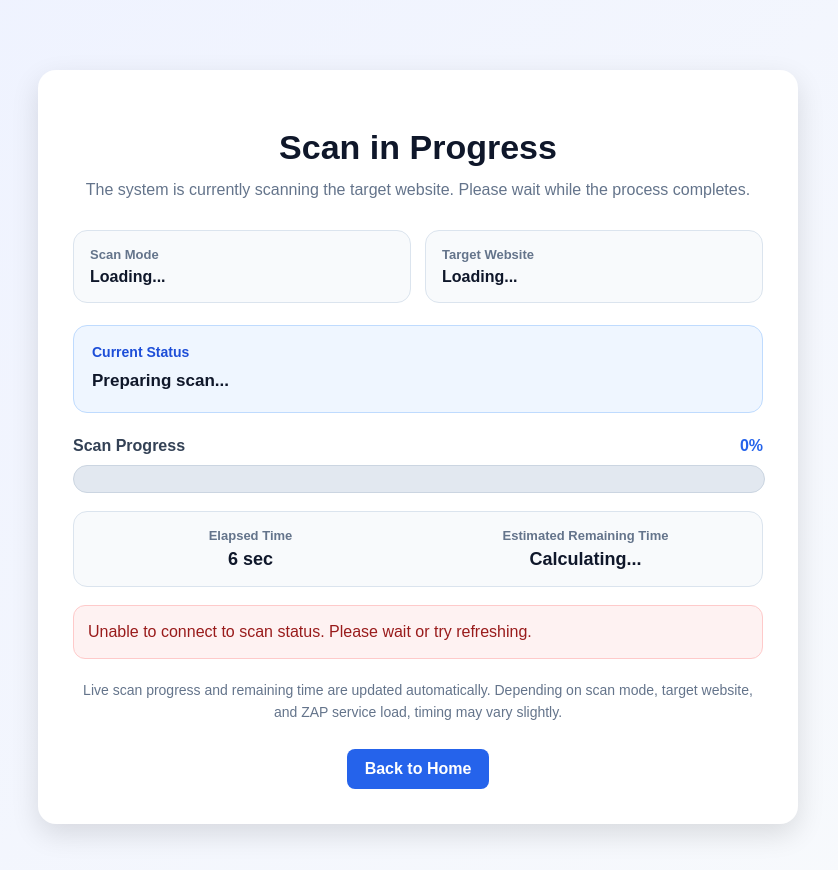
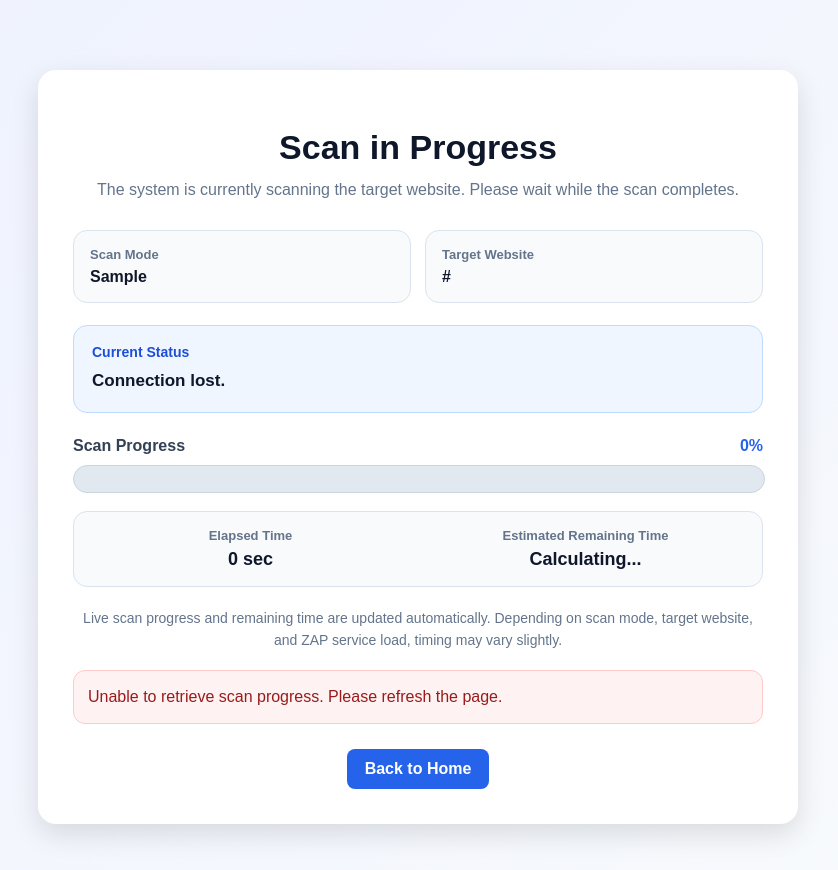
Before and after one commit to deenesh16/fyp-security-system, a Flask app: template templates/progress.html in a window 1280 px wide. Shown: the whole page, without its empty margins (222-1060 px from the left). Run offline with Flask 3, Linux system fonts and the light colour scheme; the template is opened without the code that fills it: most values are stand-ins (such as "Sample title", 1, 10 or a date in 2020); some libraries are stand-ins or nearby versions.

Commit message:
Fix progress page polling issue

```diff
--- a/templates/progress.html
+++ b/templates/progress.html
@@ -2,6 +2,7 @@
 <html>
 <head>
     <title>Scan Progress</title>
+
     <style>
         body {
             font-family: Arial, sans-serif;
@@ -210,147 +211,264 @@
 </head>
 
 <body>
+
 <div class="container">
+
     <h1>Scan in Progress</h1>
 
     <div class="subtitle">
-            The system is currently scanning the target website. Please wait while the process completes.
+        The system is currently scanning the target website.
+        Please wait while the scan completes.
     </div>
 
     <div class="info-grid">
+
         <div class="info-card">
             <div class="info-label">Scan Mode</div>
-                <div class="info-value" id="scanMode">Loading...</div>
+            <div class="info-value">
+                {{ scan_mode }}
+            </div>
         </div>
 
         <div class="info-card">
             <div class="info-label">Target Website</div>
-                <div class="info-value" id="targetUrl">Loading...</div>
+            <div class="info-value">
+                {{ target_url }}
             </div>
         </div>
 
+    </div>
+
     <div class="status-box">
-            <div class="status-label">Current Status</div>
-            <div class="status-text" id="statusText">Preparing scan...</div>
+
+        <div class="status-label">
+            Current Status
+        </div>
+
+        <div class="status-text" id="statusText">
+            Initializing scan...
+        </div>
+
     </div>
 
     <div class="progress-wrapper">
+
         <div class="progress-top">
-                <div class="progress-label">Scan Progress</div>
-                <div class="progress-percent" id="progressText">0%</div>
+            <div class="progress-label">
+                Scan Progress
+            </div>
+
+            <div class="progress-percent" id="progressText">
+                0%
+            </div>
         </div>
 
         <div class="progress-bar">
-                <div class="progress-fill" id="progressFill"></div>
+            <div class="progress-fill" id="progressBar"></div>
+        </div>
+
+    </div>
+
+    <div class="time-box">
+
+        <div class="time-item">
+            <div class="time-label">
+                Elapsed Time
+            </div>
+
+            <div class="time-value" id="elapsedTime">
+                0 sec
             </div>
         </div>
 
-        <div class="time-box">
         <div class="time-item">
-                <div class="time-label">Elapsed Time</div>
-                <div class="time-value" id="elapsedTime">0 sec</div>
+            <div class="time-label">
+                Estimated Remaining Time
             </div>
 
-            <div class="time-item">
-                <div class="time-label">Estimated Remaining Time</div>
-                <div class="time-value" id="remainingTime">Calculating...</div>
+            <div class="time-value" id="remainingTime">
+                Calculating...
             </div>
+        </div>
+
+    </div>
+
+    <div class="note">
+        Live scan progress and remaining time are updated automatically.
+        Depending on scan mode, target website, and ZAP service load,
+        timing may vary slightly.
     </div>
 
     <div class="error-box" id="errorBox"></div>
 
-        <div class="note">
-            Live scan progress and remaining time are updated automatically.
-            Depending on scan mode, target website, and ZAP service load, timing may vary slightly.
+    <div class="btn-area">
+        <a href="/" class="btn">
+            Back to Home
+        </a>
     </div>
 
-        <div class="btn-area">
-            <a href="/" class="btn">Back to Home</a>
-        </div>
 </div>
 
 <script>
-        const scanId = "{{ scan_id }}";
-        const startTime = Date.now();
 
-        function formatElapsed(seconds) {
-            seconds = Math.max(0, Math.floor(seconds));
+let pollInterval = null;
+let redirected = false;
 
-            const minutes = Math.floor(seconds / 60);
-            const remainingSeconds = seconds % 60;
+function stopPolling() {
 
-            if (minutes > 0) {
-                return `${minutes} min ${remainingSeconds} sec`;
+    if (pollInterval !== null) {
+        clearInterval(pollInterval);
+        pollInterval = null;
+    }
 }
 
-            return `${remainingSeconds} sec`;
+function showError(message) {
+
+    const errorBox =
+        document.getElementById("errorBox");
+
+    errorBox.style.display = "block";
+    errorBox.innerText = message;
 }
 
-        function updateElapsedTime() {
-            const elapsedSeconds = Math.floor((Date.now() - startTime) / 1000);
-            document.getElementById("elapsedTime").innerText = formatElapsed(elapsedSeconds);
+function updateUI(data) {
+
+    document.getElementById("progressBar").style.width =
+        data.progress + "%";
+
+    document.getElementById("progressText").innerText =
+        data.progress + "%";
+
+    document.getElementById("statusText").innerText =
+        data.status;
+
+    if (data.elapsed_time) {
+
+        document.getElementById("elapsedTime").innerText =
+            data.elapsed_time;
     }
 
-        async function fetchScanStatus() {
-            try {
-                const response = await fetch(`/scan_status/${scanId}`, {
-                    cache: "no-store"
-                });
+    if (data.remaining_time) {
 
-                const data = await response.json();
+        document.getElementById("remainingTime").innerText =
+            data.remaining_time;
+    }
+}
 
-                if (!response.ok || data.error === "Access denied" || data.error === "Invalid scan ID") {
-                    document.getElementById("errorBox").style.display = "block";
-                    document.getElementById("errorBox").innerText = data.error || "Unable to load scan status.";
+function redirectToResult(resultId) {
+
+    if (redirected) return;
+
+    redirected = true;
+
+    stopPolling();
+
+    window.location.href =
+        "/result/" + resultId;
+}
+
+function checkScanStatus() {
+
+    if (redirected) {
+        stopPolling();
         return;
     }
 
-                const progress = data.progress || 0;
+    fetch("/scan_status/{{ scan_id }}", {
+        method: "GET",
+        cache: "no-store"
+    })
 
-                document.getElementById("scanMode").innerText = data.scan_mode || "N/A";
-                document.getElementById("targetUrl").innerText = data.target || "N/A";
-                document.getElementById("statusText").innerText = data.status || "Scanning...";
-                document.getElementById("progressText").innerText = `${progress}%`;
-                document.getElementById("progressFill").style.width = `${progress}%`;
+    .then(response => {
 
-                if (data.remaining_time) {
-                    document.getElementById("remainingTime").innerText = data.remaining_time;
-                } else {
-                    document.getElementById("remainingTime").innerText = "Calculating...";
+        if (response.status === 404) {
+
+            stopPolling();
+
+            document.getElementById("statusText").innerText =
+                "Scan session expired.";
+
+            showError(
+                "The scan session expired or no longer exists."
+            );
+
+            throw new Error("Invalid scan ID");
         }
 
-                if (data.error) {
-                    document.getElementById("errorBox").style.display = "block";
-                    document.getElementById("errorBox").innerText = data.error;
+        return response.json();
+    })
+
+    .then(data => {
+
+        if (!data) return;
+
+        updateUI(data);
+
+        if (data.completed === true) {
+
+            stopPolling();
+
+            document.getElementById("statusText").innerText =
+                "Scan completed. Redirecting...";
+
+            setTimeout(() => {
+
+                redirectToResult(data.result_id);
+
+            }, 1000);
+        }
+    })
+
+    .catch(error => {
+
+        console.error("Polling Error:", error);
+
+        stopPolling();
+
+        if (
+            !error.message.includes("Invalid scan ID")
+        ) {
+
+            document.getElementById("statusText").innerText =
+                "Connection lost.";
+
+            showError(
+                "Unable to retrieve scan progress. Please refresh the page."
+            );
+        }
+    });
 }
 
-                if (data.completed) {
-                    document.getElementById("remainingTime").innerText = "Completed";
-                    document.getElementById("progressText").innerText = "100%";
-                    document.getElementById("progressFill").style.width = "100%";
+window.onload = function () {
 
-                    setTimeout(() => {
-                        window.location.href = `/result/${scanId}`;
-                    }, 1500);
-                }
+    stopPolling();
 
-            } catch (error) {
-                document.getElementById("errorBox").style.display = "block";
-                document.getElementById("errorBox").innerText = "Unable to connect to scan status. Please wait or try refreshing.";
+    checkScanStatus();
+
+    pollInterval = setInterval(
+        checkScanStatus,
+        3000
+    );
+};
+
+window.onbeforeunload = function () {
+    stopPolling();
+};
+
+window.addEventListener(
+    "pageshow",
+    function(event) {
+
+        if (event.persisted) {
+
+            stopPolling();
+
+            window.location.reload();
         }
     }
+);
 
-        setInterval(updateElapsedTime, 1000);
-        setInterval(fetchScanStatus, 2000);
+</script>
 
-        updateElapsedTime();
-        fetchScanStatus();
-
-        window.addEventListener("pageshow", function (event) {
-            if (event.persisted) {
-                window.location.reload();
-            }
-        });
-    </script>
 </body>
 </html>
```
Lines whose indentation alone changed are shown as unchanged.
